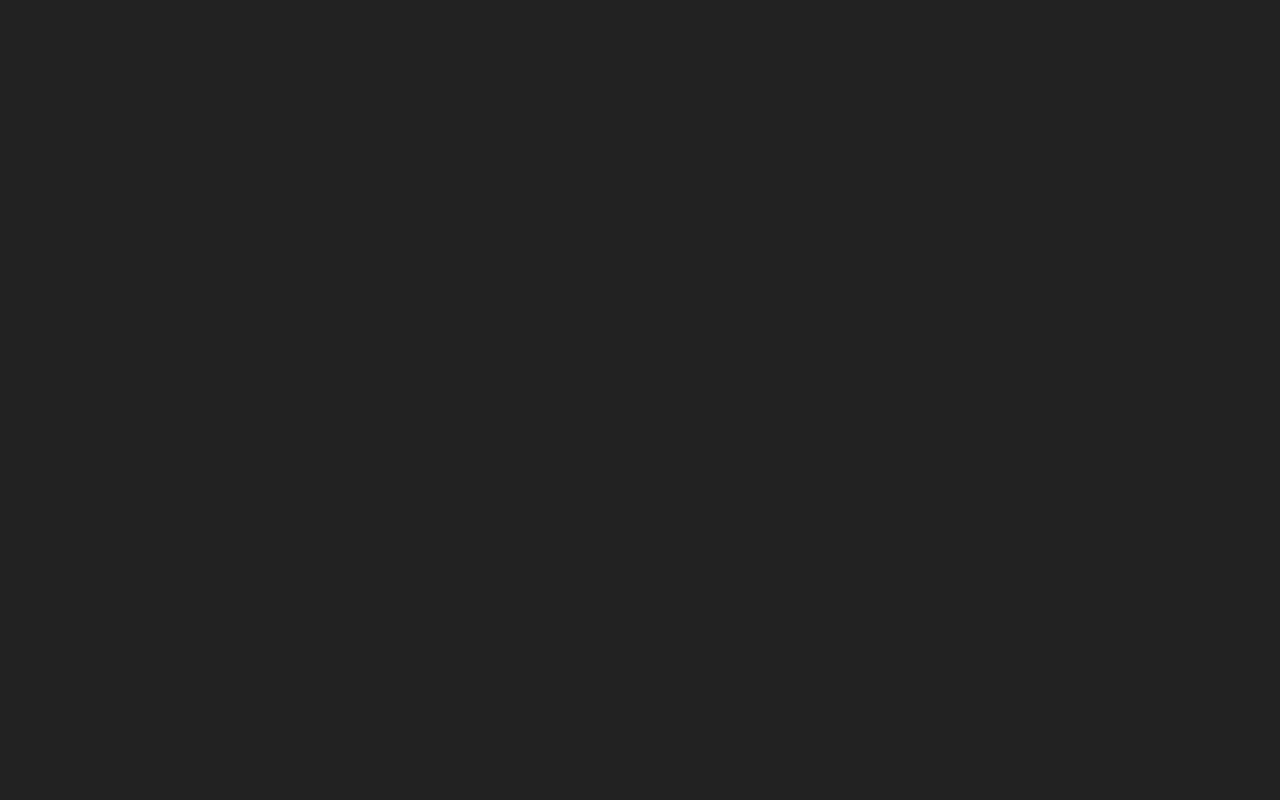
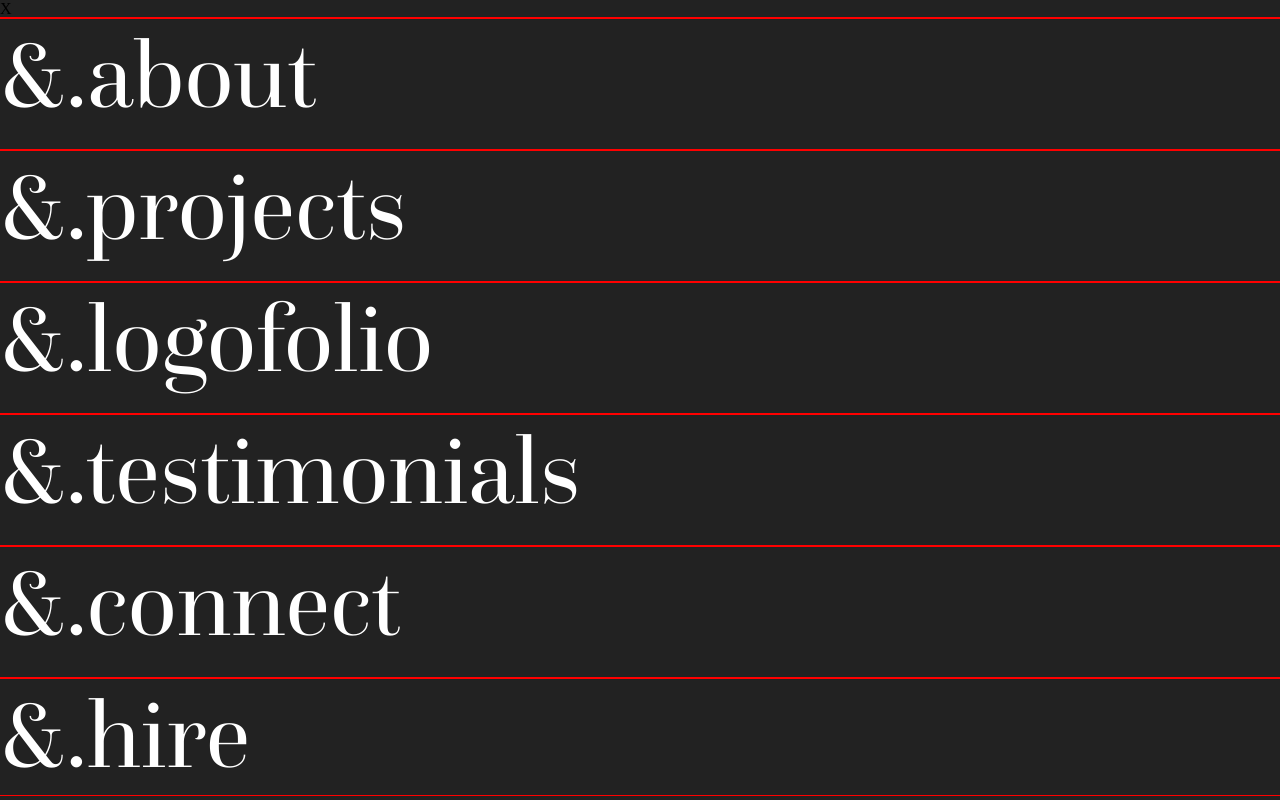
Before and after one commit to asbhogal/Personal-Portfolio-Site, a React app: page /navmenu in a window 1280 px wide. Before the commit this address had no page. Built offline with nearby package versions, Linux system fonts and the light colour scheme.

Commit message:
added full screen menu nav

```diff
--- a/src/components/About.jsx
+++ b/src/components/About.jsx
@@ -17,7 +17,7 @@ const About = () => {
                                                                     sass &#47;
                                                                     git &#47;
                                                                     webpack</h2>
-            <p className="AboutText">AMAN SINGH BHOGAL is a UI Engineer with 2 1/2 years of client side experience in Front End Development. His work covers building CMS-based websites (WordPress and Hubspot) and static applications using vanilla HTML5, CSS3, SASS and JavaScript. He now works with international clients to design and develop bold, elegant and humanistic interfaces using Adobe CC, Figma and React from existing and new design briefs, as well as offering consultancies.</p>
+            <p className="AboutText">AMAN SINGH BHOGAL is a UI Engineer with 2 1/2 years of client side experience in Front End Development. His work covers building CMS-based websites (WordPress and Hubspot) and static applications using vanilla HTML5, CSS3, SASS and JavaScript. He now works with international clients to design and develop interfaces using Adobe CC, Figma and React from existing and new design briefs, as well as offering consultancies.</p>
             <CTAButtons />
             <Footer />
         </>
--- a/src/components/App.jsx
+++ b/src/components/App.jsx
@@ -2,6 +2,7 @@ import "../scss/index.scss";
 import HomePage from "./Home";
 import AboutPage from "./About";
 import ProjectsPage from "./Projects";
+import NavMenu from "./NavMenu";
 
 import { BrowserRouter as Router, Routes, Route } from "react-router-dom";
 
@@ -12,6 +13,7 @@ const App = () => {
                 <Route path='/' element={ <HomePage /> } />
                 <Route path='/about' element={ <AboutPage /> } />
                 <Route path='/projects' element={ <ProjectsPage /> } />
+                <Route path='/navmenu' element={ <NavMenu /> } />
             </Routes>
         </Router>
     )
--- /dev/null
+++ b/src/components/NavMenu.jsx
@@ -0,0 +1,19 @@
+const NavMenu = () => {
+    return (
+        <div className="FullScreenNavMenuContainer">
+            <nav className="ToggleBtn">X</nav>
+            <section className="NavMenu">
+                <ul className="NavMenuList">
+                    <li>&#38;&#46;about</li>
+                    <li>&#38;&#46;projects</li>
+                    <li>&#38;&#46;logofolio</li>
+                    <li>&#38;&#46;testimonials</li>
+                    <li>&#38;&#46;connect</li>
+                    <li>&#38;&#46;hire</li>
+                </ul>
+            </section>
+        </div>
+    )
+}
+
+export default NavMenu;
--- a/src/components/Projects.jsx
+++ b/src/components/Projects.jsx
@@ -5,7 +5,7 @@ const Projects = () => {
     return (
         <>
             <Navbar />
-            Test
+            <Container />
             <Footer />
         </>
     )
--- a/src/js/projectdata.js
+++ b/src/js/projectdata.js
@@ -2,7 +2,10 @@ export default [
     {
         id: 1,
         title: "Kadampa Meditation Centre Birmingham",
-        description: "",
+        description: "Kadampa Meditation Centre is part of a nonprofit organisation which delivers a modern form of Buddhism to their local community. When the pandemic started, their centre closed and they required a revamp of their current site to allow class and course bookings and membership subscriptions. The site was designed and developed using Astra Pro and Elementor Pro with WooCommerce and Stripe. The site was successfully launched on 19th December 2020.",
+        brief: "The Resident Teacher required a site which provided a ‘window’ to the center for people; making class and course sessions and doctrine accessible for everyone. Information provided by them were used to populate the pages. An alternative version of the logo was located within the archives and chosen for it’s rounded vectors and soothing appearance. Accents derived from this dictated the color scheme.",
+        brandGuide: "PATH TO IMG FILE",
+
     },
     {
         id: 2,
--- /dev/null
+++ b/src/scss/_partials/_components/_navmenu.scss
@@ -0,0 +1,17 @@
+.FullScreenNavMenuContainer {
+    display: grid;
+    height: 100vh;
+    grid-template-rows: 0.2fr auto;
+    background-color: #222222;
+}
+
+ul {
+    font-family: 'Questa Grande', serif;
+    font-size: 96px;
+    color: white;
+    li {
+        &:not(:last-child) {
+            padding-bottom: 15px;
+        }
+    }
+}
--- a/src/scss/_partials/_components/_root.scss
+++ b/src/scss/_partials/_components/_root.scss
@@ -2,3 +2,7 @@
     display: grid;
     height: 100vh;
 }
+
+#testContainer {
+    background: blue !important;
+}
--- a/src/scss/_partials/_responsive.scss
+++ b/src/scss/_partials/_responsive.scss
@@ -54,6 +54,9 @@
                 }
             }
         }
+        .FullScreenNavMenuContainer > .NavMenu > .NavMenuList {
+            font-size: 48px;
+        }
     }
 }
 
@@ -71,5 +74,8 @@
                 }
             }
         }
+        .FullScreenNavMenuContainer > .NavMenu > .NavMenuList {
+            font-size: 48px;
+        }
     }
 }
--- a/src/scss/index.scss
+++ b/src/scss/index.scss
@@ -6,5 +6,6 @@
 
 @use '_partials/_components/root' as *;
 @use '_partials/_components/header' as *;
+@use '_partials/_components/navmenu' as *;
 @use '_partials/_components/container' as *;
 @use '_partials/_components/footer' as *;
```
